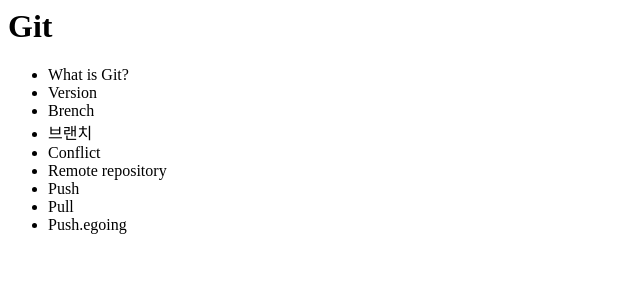
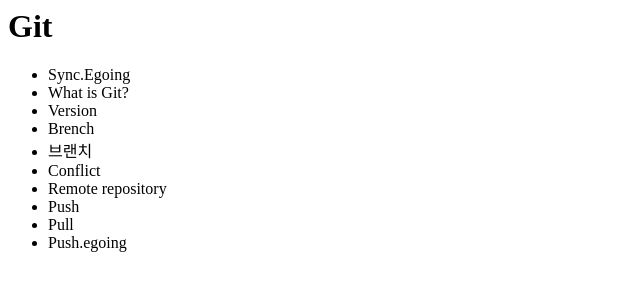
Before and after one commit to wowjaz/test, a plain HTML site: page index.html in a window 1280 px wide. Shown: the whole page, without its empty margins (0-640 px from the left). Drawn offline with Linux system fonts and the light colour scheme.

Commit message:
add sync.Egoing

```diff
--- a/index.html
+++ b/index.html
@@ -10,6 +10,7 @@
         <h1>Git</h1>
     </header>
     <ul>
+     <li>Sync.Egoing</li>
       <li>What is Git?</li>
       <li>Version</li>
       <li>Brench</li>
```
